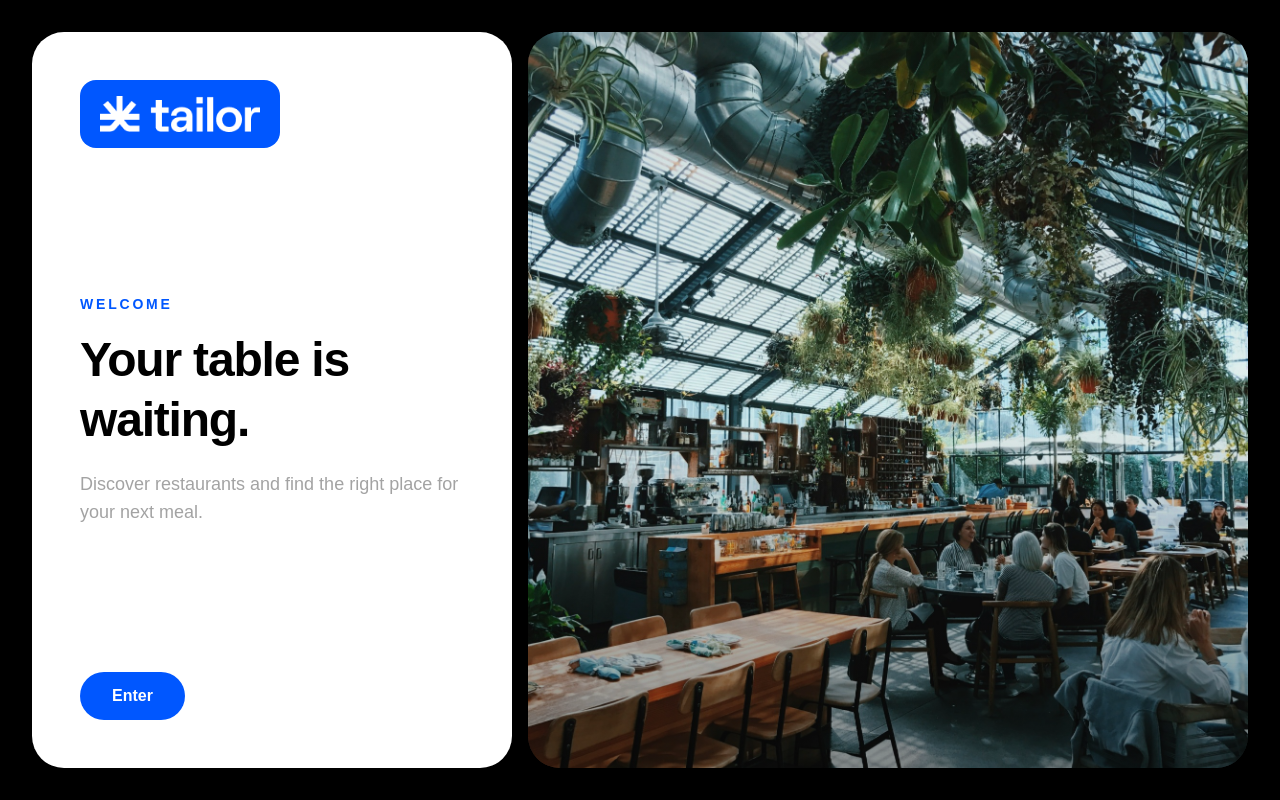
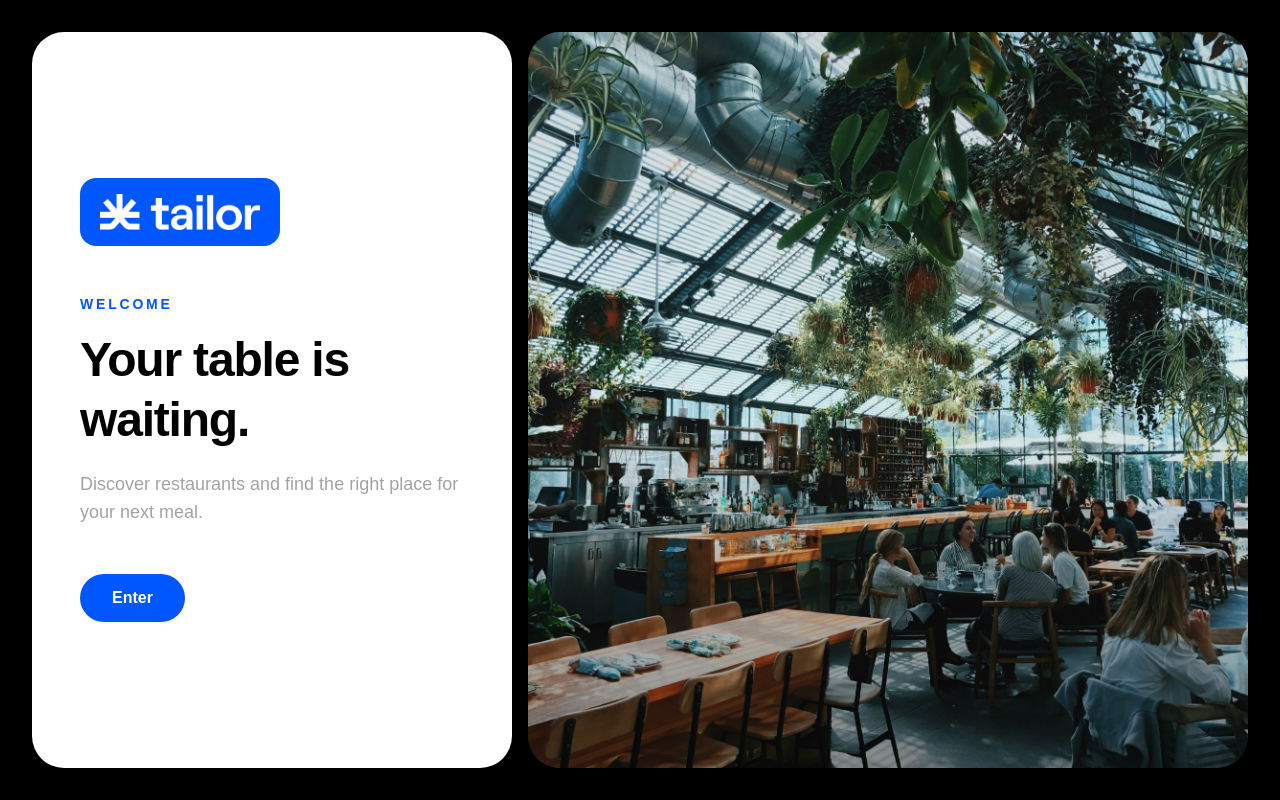
Before and after one commit to Rober040992/front-tailor-challenge, a Next.js app: page / in a window 1280 px wide. Built offline with nearby package versions, Linux system fonts and the light colour scheme.

Commit message:
fix welcome container position

```diff
--- a/src/app/page.tsx
+++ b/src/app/page.tsx
@@ -5,7 +5,8 @@ export default function HomePage() {
   return (
     <main className="min-h-screen bg-tailor-black p-4 font-tailor text-tailor-black sm:p-6 lg:p-8">
       <div className="mx-auto grid min-h-[calc(100vh-2rem)] max-w-7xl gap-4 sm:min-h-[calc(100vh-3rem)] lg:min-h-[calc(100vh-4rem)] lg:grid-cols-[minmax(20rem,0.8fr)_minmax(0,1.2fr)]">
-        <section className="flex flex-col justify-between rounded-tailor-lg bg-tailor-white p-8 sm:p-10 lg:p-12">
+        <section className="flex flex-col justify-center rounded-tailor-lg bg-tailor-white p-8 sm:p-10 lg:p-12">
+          <div className="flex flex-col gap-12">
             <div className="w-fit rounded-2xl bg-tailor-blue px-5 py-4">
               <Image
                 src="/Logo.png"
@@ -17,7 +18,7 @@ export default function HomePage() {
               />
             </div>
 
-          <div className="my-16 max-w-md lg:my-12">
+            <div className="max-w-md">
               <p className="mb-4 text-sm font-bold uppercase tracking-[0.2em] text-tailor-blue">
                 Welcome
               </p>
@@ -25,7 +26,8 @@ export default function HomePage() {
                 Your table is waiting.
               </h1>
               <p className="mt-5 max-w-sm text-base leading-7 text-tailor-muted sm:text-lg">
-              Discover restaurants and find the right place for your next meal.
+                Discover restaurants and find the right place for your next
+                meal.
               </p>
             </div>
 
@@ -35,6 +37,7 @@ export default function HomePage() {
             >
               Enter
             </Link>
+          </div>
         </section>
 
         <section
@@ -50,7 +53,7 @@ export default function HomePage() {
             className="object-cover"
           />
           <div
-            className="absolute inset-0 bg-gradient-to-t from-black/40 via-transparent to-black/10"
+            className="absolute inset-0 bg-linear-to-t from-black/40 via-transparent to-black/10"
             aria-hidden="true"
           />
         </section>
```
Lines whose indentation alone changed are shown as unchanged.
